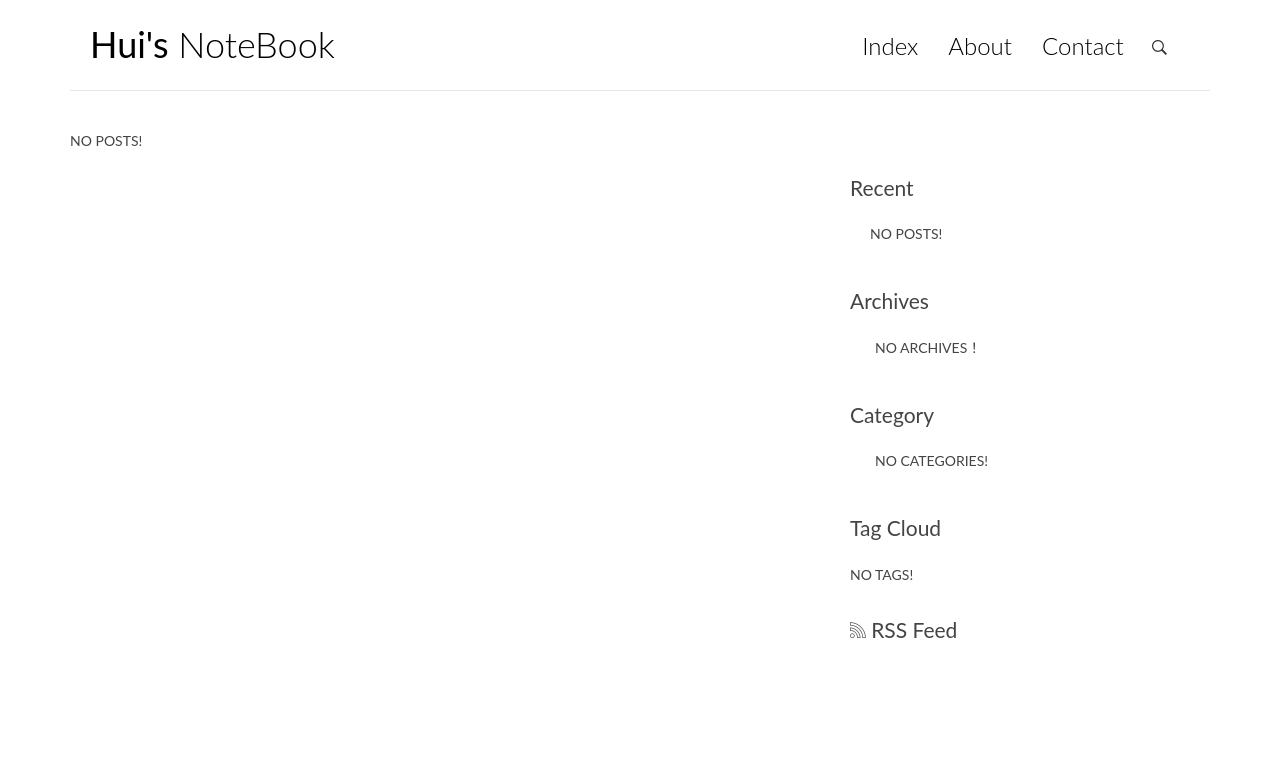
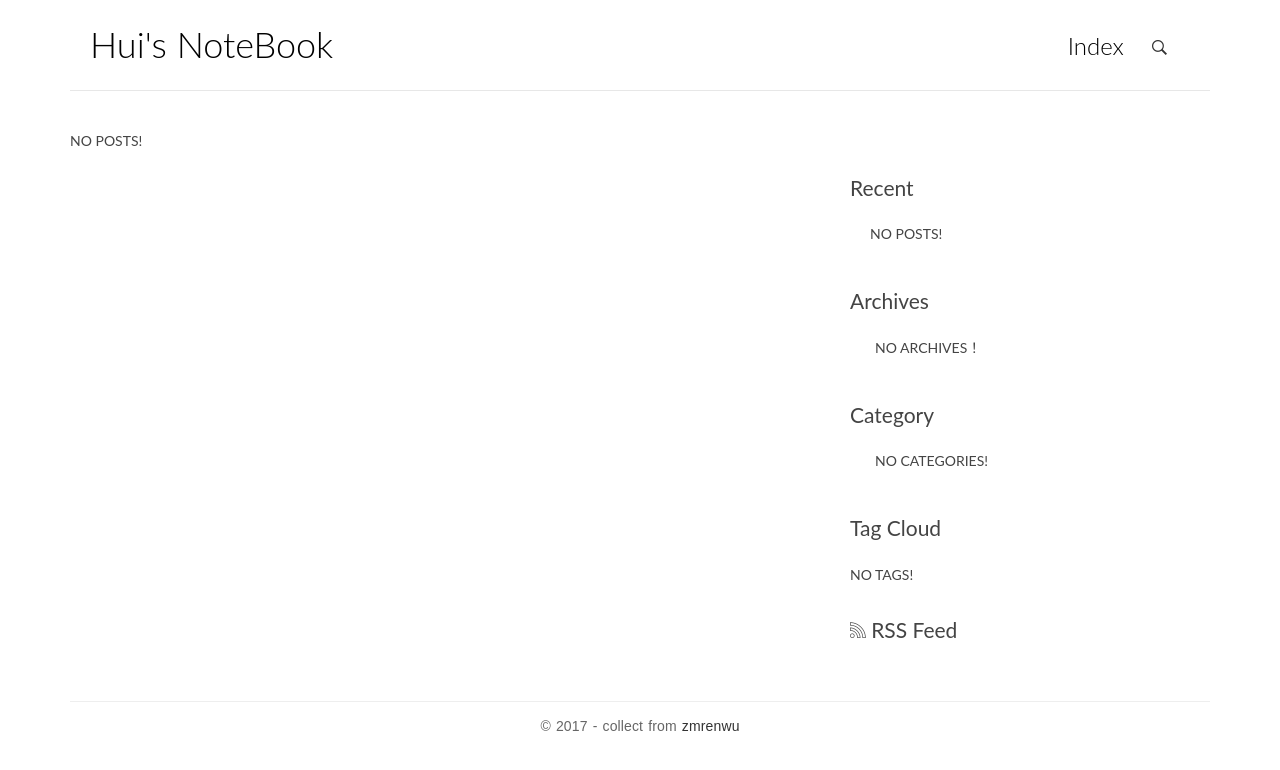
Before and after one commit to lnfc0218/django_blog, a Django app: page / in a window 1280 px wide. Shown: the top 770 px of the page. Run offline with Django 3.2, Linux system fonts and the light colour scheme; data that the repository does not hold is empty; some libraries are stand-ins or nearby versions.

Commit message:
clear up a bit

```diff
--- a/templates/base.html
+++ b/templates/base.html
@@ -34,7 +34,7 @@
         <div class="row">
             <div class="col-md-4 col-sm-5 col-xs-8">
                 <div class="logo">
-                    <h1><a href="{% url 'blog:index' %}"><b>Hui's</b> NoteBook</a></h1>
+                    <h1><a href="{% url 'blog:index' %}">Hui's NoteBook</a></h1>
                 </div>
             </div><!-- col-md-4 -->
             <div class="col-md-8 col-sm-7 col-xs-4">
@@ -48,9 +48,6 @@
                     <div class="collapse navbar-collapse" id="bs-example-navbar-collapse-1">
                         <ul class="nav navbar-nav navbar-right">
                             <li class="cl-effect-11"><a href="{% url 'blog:index' %}" data-hover="Index">Index</a></li>
-                            <!-- <li class="cl-effect-11"><a href="#" data-hover="博客">博客</a></li> -->
-                            <li class="cl-effect-11"><a href="#" data-hover="About">About</a></li>
-                            <li class="cl-effect-11"><a href="#" data-hover="Contact">Contact</a></li>
                         </ul>
                     </div><!-- /.navbar-collapse -->
                 </nav>
@@ -67,8 +64,7 @@
         </div>
     </header>
 </div>
-<!-- <div class="copyrights">Collect from <a href="http://www.cssmoban.com/">网页模板</a></div> -->
-<!-- <div class="copyrights">Modified by <a href="http://zmrenwu.com/">追梦人物的博客</a></div> -->
+<div class="copyrights">Collect from <a href="http://zmrenwu.com/">zmrenwu.com</a></div>
 
 <div class="content-body">
     <div class="container">
@@ -146,27 +142,15 @@
     <div class="container">
         <div class="row">
             <div class="col-md-12">
-                <!-- <p class="copyright">&copy 2017 - 采集自<a href="http://www.cssmoban.com/"
-                                                        target="_blank" title="模板之家">模板之家</a>
-                    - 由<a href="http://zmrenwu.com/" title="网页模板" target="_blank">追梦人物的博客</a>修改
-                </p> -->
+                <p class="copyright">&copy 2017 - collect from <a href="http://zmrenwu.com/"
+                                                        target="_blank" title="zmrenwu">zmrenwu</a>
+                </p>
             </div>
         </div>
     </div>
 </footer>
 
-<!-- Mobile Menu -->
-<div class="overlay overlay-hugeinc">
-    <button type="button" class="overlay-close"><span class="ion-ios-close-empty"></span></button>
-    <nav>
-        <ul>
-            <li><a href="{% url 'blog:index' %}">Index</a></li>
-            <!-- <li><a href="#">博客</a></li> -->
-            <li><a href="#">About</a></li>
-            <li><a href="#">Contact</a></li>
-        </ul>
-    </nav>
-</div>
+
 
 <script src="{% static 'blog/js/script.js' %}"></script>
 
--- a/templates/blog/index.html
+++ b/templates/blog/index.html
@@ -48,10 +48,6 @@
         {% endfor %}
     {% endif %}
 
-<!-- <a href="?page={{ page_obj.number }}" style="color:magenta"> -->
-<!--     <a href="" style="color:magenta">
-        {{ page_obj.number }}
-    </a> -->
     <span style="color: magenta">{{ page_obj.number }}</span>
 
     {% if right %}
```
Also changed, not shown: 1 other file.
